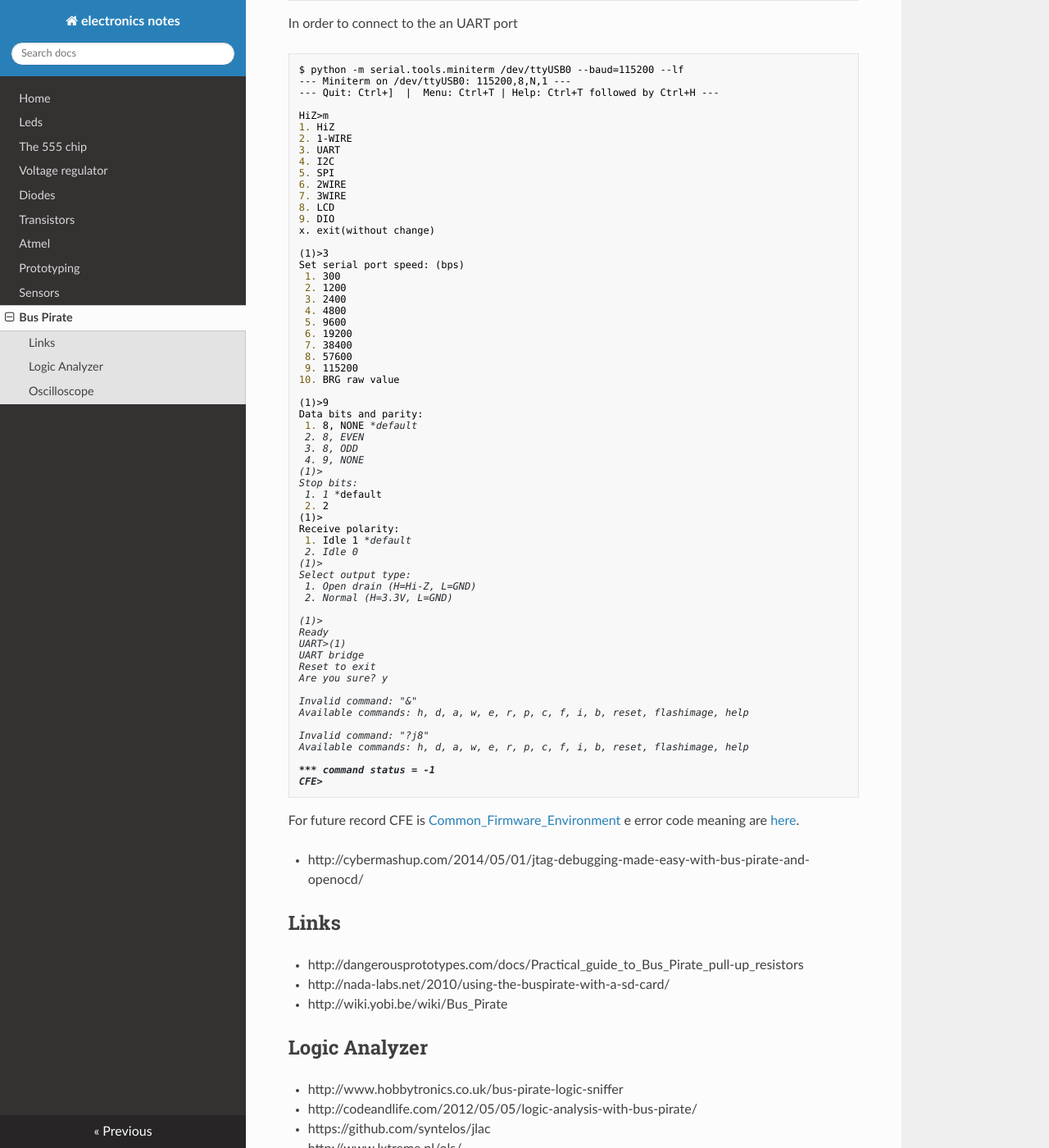
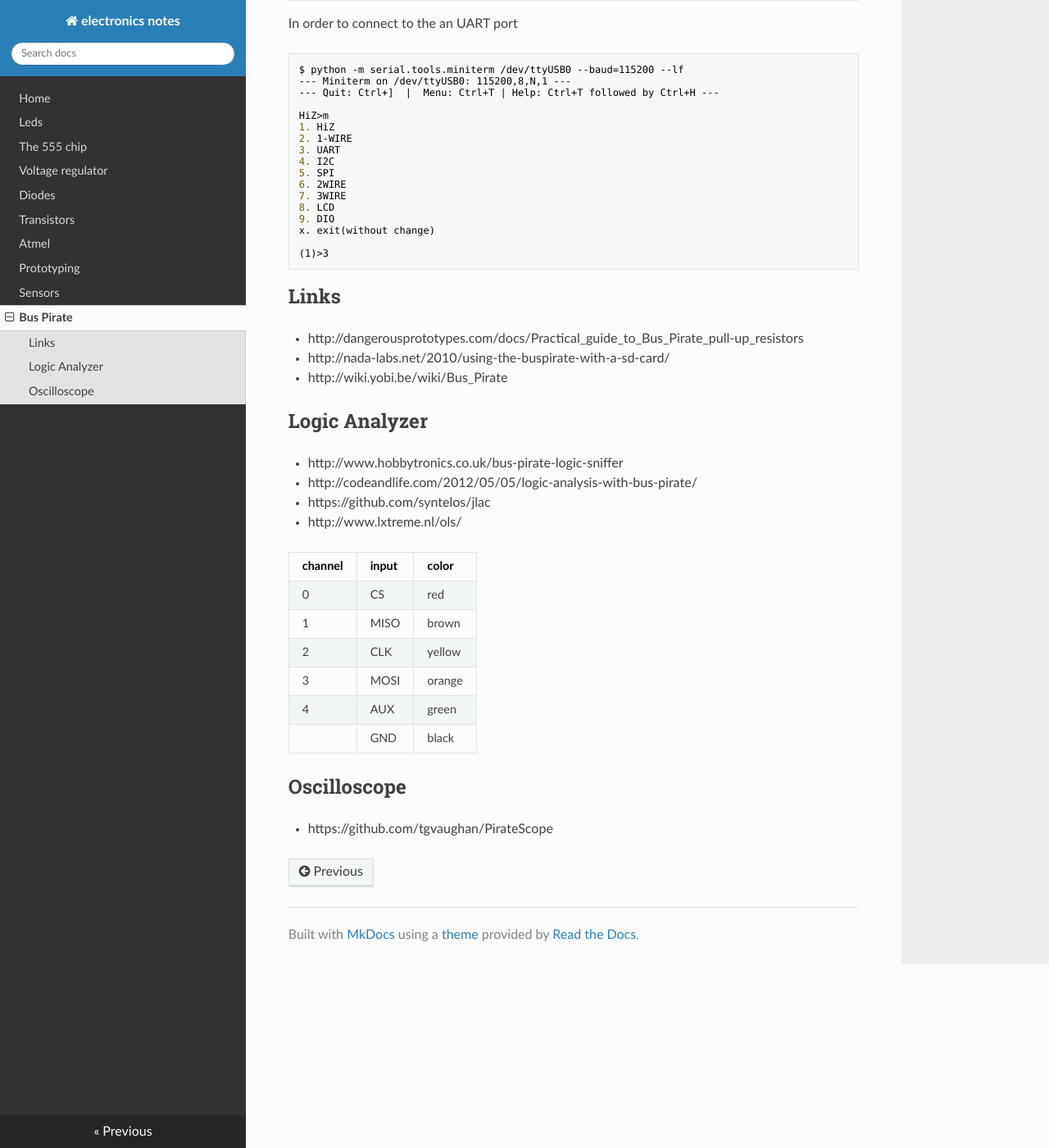
Before and after one commit to gipi/electronics-notes, an MkDocs documentation site: the page built from docs/buspirate.md, in a window 1280 px wide and 1400 px high, scrolled down 697 px. Shown: the whole window at 82% size. Built offline with MkDocs 1.6.1, drawn with Linux system fonts in a browser that asks for light colours; nearby versions of some CDN libraries; old or Windows-style settings are respelled for this version of MkDocs.

Commit message:
Remove old stuffs.

````diff
--- a/docs/buspirate.md
+++ b/docs/buspirate.md
@@ -52,58 +52,8 @@ HiZ>m
 x. exit(without change)
 
 (1)>3
-Set serial port speed: (bps)
- 1. 300
- 2. 1200
- 3. 2400
- 4. 4800
- 5. 9600
- 6. 19200
- 7. 38400
- 8. 57600
- 9. 115200
-10. BRG raw value
-
-(1)>9
-Data bits and parity:
- 1. 8, NONE *default
- 2. 8, EVEN
- 3. 8, ODD
- 4. 9, NONE
-(1)>
-Stop bits:
- 1. 1 *default
- 2. 2
-(1)>
-Receive polarity:
- 1. Idle 1 *default
- 2. Idle 0
-(1)>
-Select output type:
- 1. Open drain (H=Hi-Z, L=GND)
- 2. Normal (H=3.3V, L=GND)
-
-(1)>
-Ready
-UART>(1)
-UART bridge
-Reset to exit
-Are you sure? y
-
-Invalid command: "&"
-Available commands: h, d, a, w, e, r, p, c, f, i, b, reset, flashimage, help
-
-Invalid command: "?j8"
-Available commands: h, d, a, w, e, r, p, c, f, i, b, reset, flashimage, help
-
-*** command status = -1
-CFE>
 ```
 
-For future record CFE is [Common_Firmware_Environment](http://xinu.mscs.mu.edu/Common_Firmware_Environment) e
-error code meaning are [here](http://kernel.org/pub/linux/kernel/people/marcelo/linux-2.4/arch/mips/sibyte/swarm/cfe_error.h).
-
- - http://cybermashup.com/2014/05/01/jtag-debugging-made-easy-with-bus-pirate-and-openocd/
 
 
 ## Links
````
